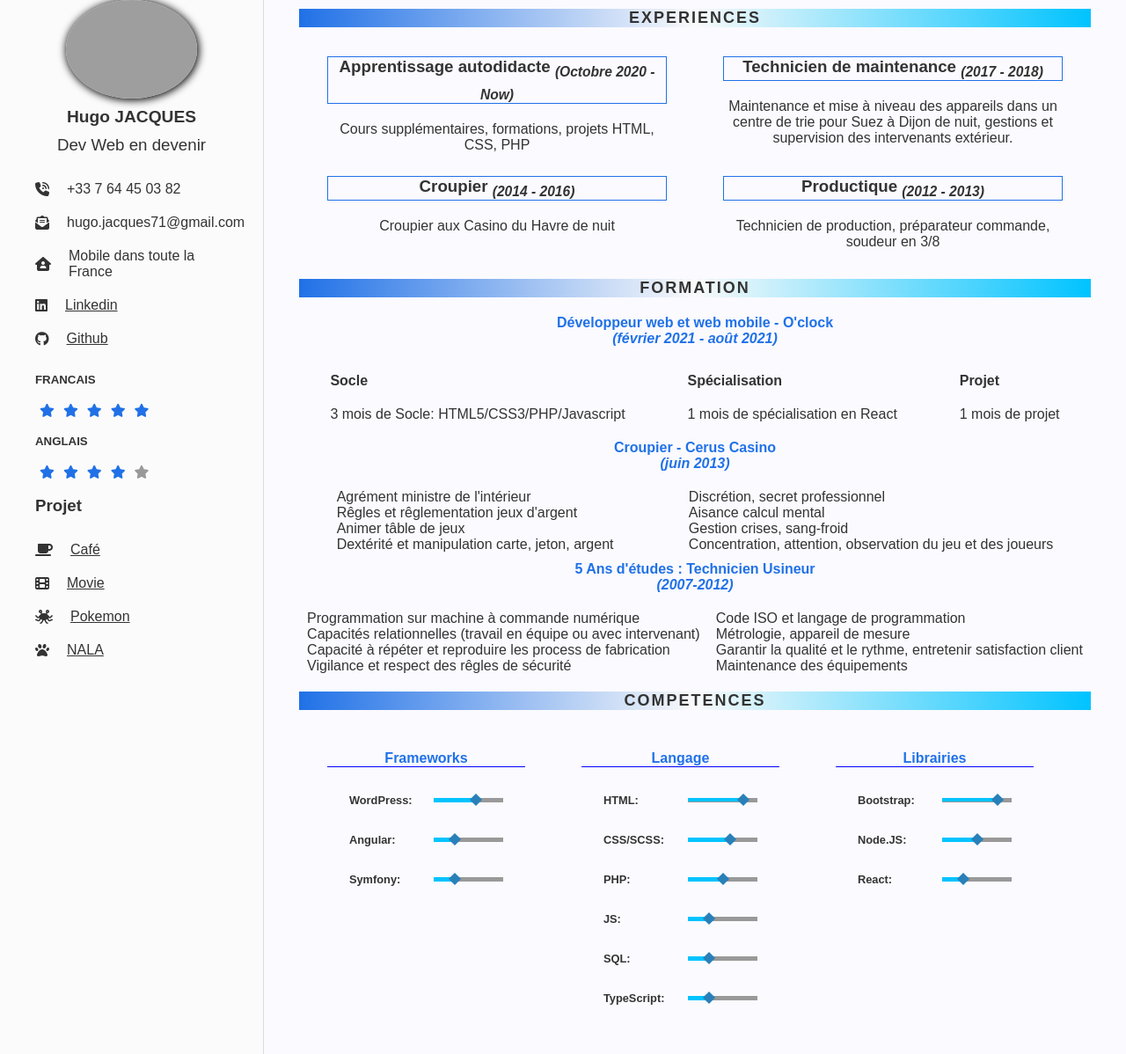
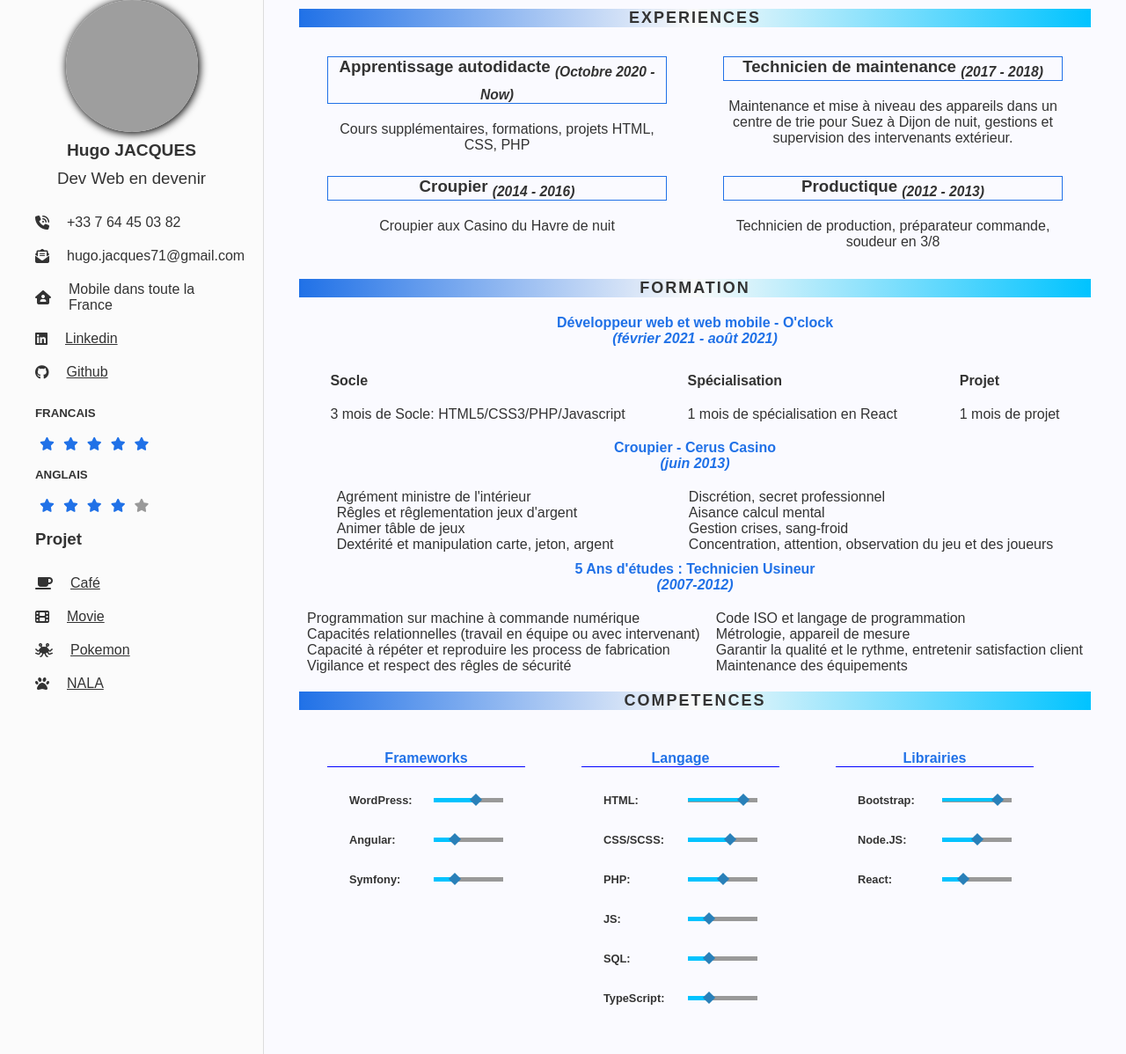
Before and after one commit to magusin/cv, a PHP site: page / in a window 1280 px wide. Shown: the whole page at 88% size. Run offline with PHP 8.4, Linux system fonts and the light colour scheme; some libraries are stand-ins or nearby versions; some web fonts are replaced; grey boxes are pictures that could not be loaded.

Commit message:
modification img css

```diff
--- a/css/style.css
+++ b/css/style.css
@@ -29,8 +29,6 @@ a {
   color: var(--text);
   text-decoration: none; }
 
-img {
-  max-width: 100%; }
 
 .title-small {
   letter-spacing: 0.2rem;
@@ -97,8 +95,8 @@ body {
     border-radius: 50%;
     box-shadow: 1px 1px 10px 1px black;
     background: var(--fitback);
-    height: 50%;
-    width: 50%;
+    height: 150px;
+    width: 150px;
     margin: auto;
     display: block; }
   .picture span {
```
